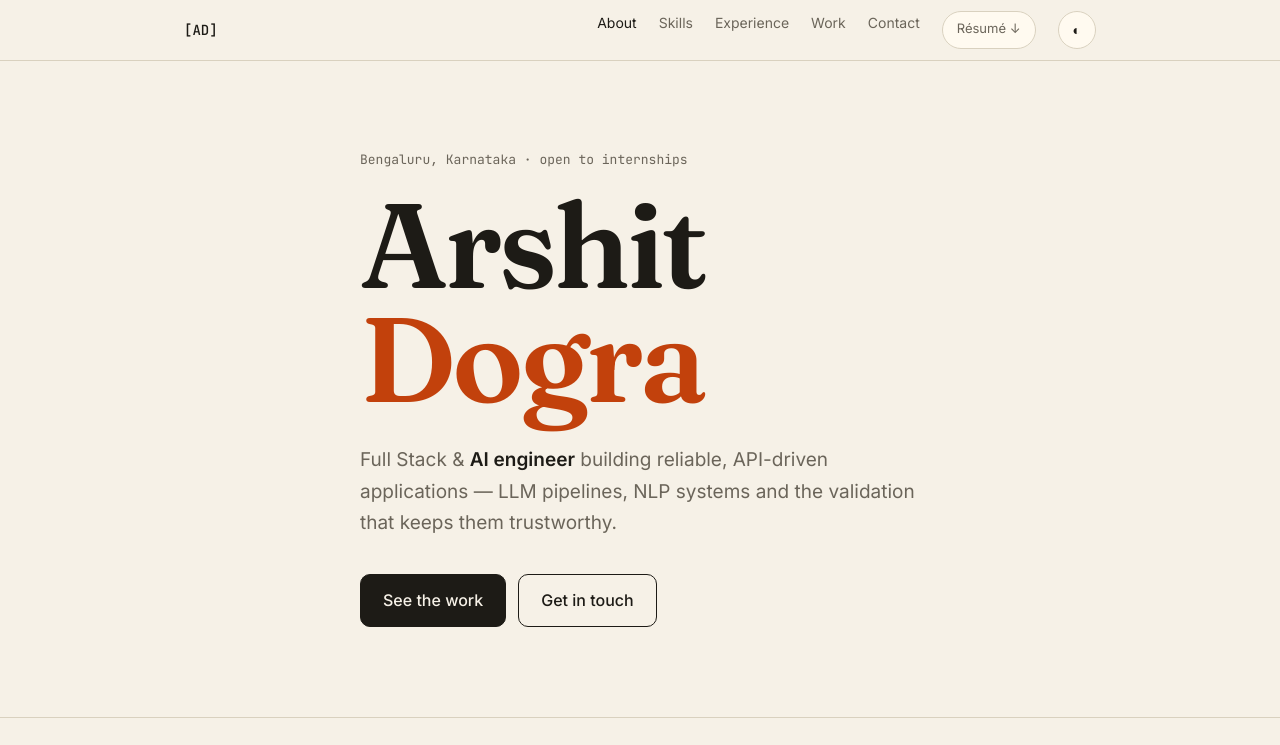
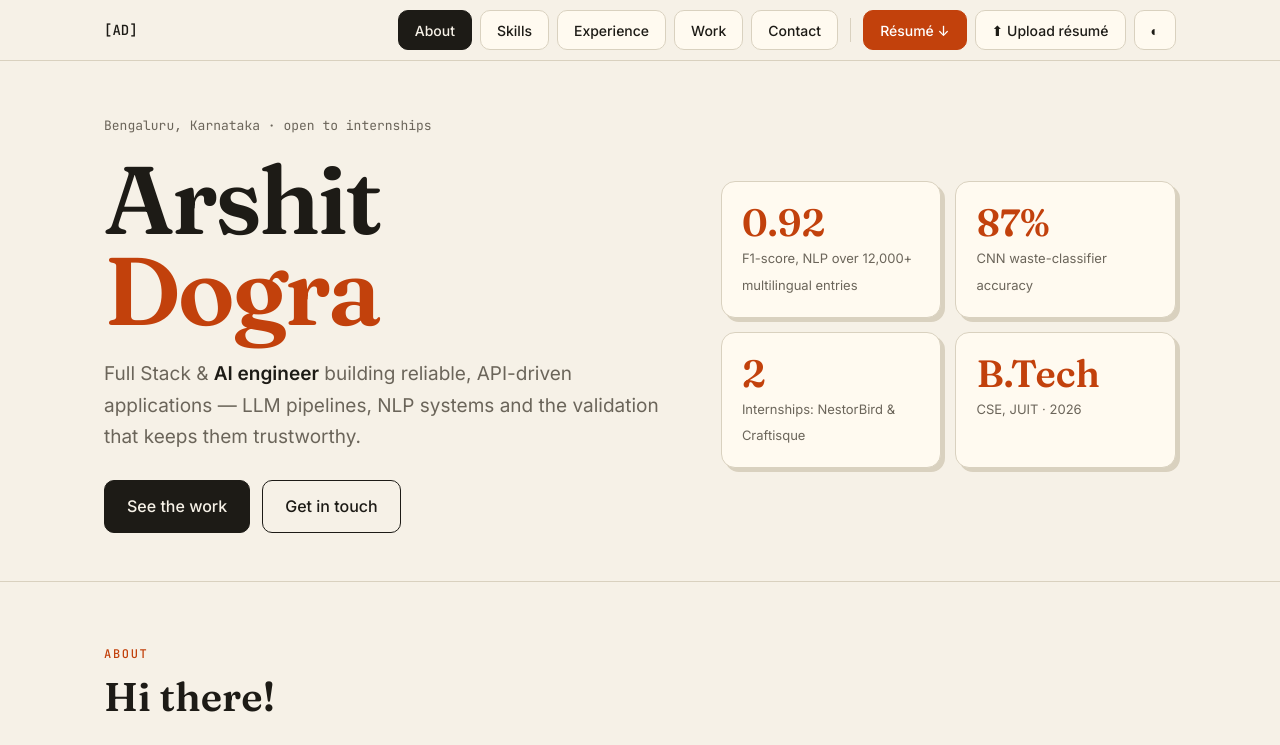
Before and after one commit to Arshit05/Arshit05.github.io, a plain HTML site: page index.html in a window 1280 px wide. Shown: the top 745 px of the page. Drawn offline with Linux system fonts and the light colour scheme.

Commit message:
Tighter layout, button nav, hero highlights, resume upload
Co-Authored-By: Claude Sonnet 5.5 <noreply@anthropic.com>

```diff
--- a/index.html
+++ b/index.html
@@ -22,33 +22,43 @@
 html{scroll-behavior:smooth;scroll-padding-top:80px}
 body{background:var(--bg);color:var(--ink);font:16px/1.65 var(--sans);-webkit-font-smoothing:antialiased}
 a{color:inherit}
-.wrap{max-width:960px;margin:0 auto;padding:0 24px}
-section{padding:96px 0;border-top:1px solid var(--line)}
+.wrap{max-width:1120px;margin:0 auto;padding:0 24px}
+section{padding:64px 0;border-top:1px solid var(--line)}
 .eyebrow{font:500 12px var(--mono);letter-spacing:.14em;text-transform:uppercase;color:var(--accent);margin-bottom:12px}
-h2{font:600 clamp(28px,4vw,40px)/1.15 var(--serif);margin-bottom:36px}
+h2{font:600 clamp(28px,4vw,40px)/1.15 var(--serif);margin-bottom:28px}
 /* nav */
 header{position:sticky;top:0;z-index:10;background:color-mix(in srgb,var(--bg) 85%,transparent);backdrop-filter:blur(10px);border-bottom:1px solid var(--line)}
 nav{display:flex;align-items:center;gap:28px;height:60px}
 .mono{font:500 14px var(--mono);text-decoration:none}
-nav .links{display:flex;gap:22px;margin-left:auto;font-size:14px}
-nav .links a{text-decoration:none;color:var(--muted)}
-nav .links a:hover,nav .links a.on{color:var(--ink)}
-.pill{border:1px solid var(--line);border-radius:99px;padding:6px 14px;font-size:13px;text-decoration:none;background:var(--surface)}
-.pill:hover{border-color:var(--accent)}
-#theme{cursor:pointer;font:inherit;color:inherit}
+nav{height:auto;min-height:60px;padding:8px 0;flex-wrap:wrap;gap:10px 20px}
+nav .links{display:flex;gap:8px;margin-left:auto;align-items:center;flex-wrap:wrap}
+.nbtn,.pill{display:inline-flex;align-items:center;gap:6px;min-height:40px;padding:8px 16px;border:1px solid var(--line);border-radius:10px;background:var(--surface);color:var(--ink);font:500 14px var(--sans);text-decoration:none;cursor:pointer;transition:transform .15s,box-shadow .15s,border-color .15s}
+.nbtn:hover,.pill:hover{border-color:var(--accent);transform:translate(-1px,-1px);box-shadow:2px 2px 0 var(--accent)}
+.nbtn[aria-current="true"]{background:var(--ink);color:var(--bg);border-color:var(--ink)}
+.nbtn.cta{background:var(--accent);color:var(--accent-ink);border-color:var(--accent)}
+:where(a,button,summary,input):focus-visible{outline:3px solid var(--accent);outline-offset:3px}
+.sep{width:1px;height:24px;background:var(--line);margin:0 4px}
+.sr{position:absolute;width:1px;height:1px;overflow:hidden;clip:rect(0 0 0 0);white-space:nowrap}
+.toast{position:fixed;left:50%;bottom:24px;transform:translateX(-50%) translateY(20px);background:var(--ink);color:var(--bg);padding:10px 18px;border-radius:10px;font-size:14px;opacity:0;pointer-events:none;transition:.25s;z-index:30}
+.toast.show{opacity:1;transform:translateX(-50%)}
 /* hero */
-.hero{min-height:82vh;display:flex;flex-direction:column;justify-content:center;border-top:0;padding:72px 0}
+.hero{border-top:0;padding:56px 0 48px}
+.hero .wrap{display:grid;grid-template-columns:1.25fr 1fr;gap:48px;align-items:center}
+.snap{display:grid;grid-template-columns:1fr 1fr;gap:14px}
+.snap div{background:var(--surface);border:1px solid var(--line);border-radius:14px;padding:20px;box-shadow:4px 4px 0 var(--line)}
+.snap b{display:block;font:600 38px/1.1 var(--serif);color:var(--accent)}
+.snap small{font-size:13px;color:var(--muted)}
 .hero .loc{font:400 13px var(--mono);color:var(--muted);margin-bottom:20px}
-.hero h1{font:600 clamp(52px,11vw,120px)/.95 var(--serif);letter-spacing:-.03em}
+.hero h1{font:600 clamp(48px,8vw,96px)/.95 var(--serif);letter-spacing:-.03em}
 .hero h1 span{color:var(--accent)}
-.hero p{max-width:560px;font-size:19px;color:var(--muted);margin:28px 0 36px}
+.hero p{max-width:560px;font-size:19px;color:var(--muted);margin:22px 0 28px}
 .hero p b{color:var(--ink);font-weight:600}
 .btns{display:flex;gap:12px;flex-wrap:wrap}
 .btn{display:inline-block;padding:12px 22px;border-radius:10px;text-decoration:none;font-weight:500;border:1px solid var(--ink);transition:transform .15s,box-shadow .15s}
 .btn.primary{background:var(--ink);color:var(--bg)}
 .btn:hover{transform:translate(-2px,-2px);box-shadow:3px 3px 0 var(--accent)}
 /* about */
-.about{display:grid;grid-template-columns:220px 1fr;gap:48px;align-items:start}
+.about{display:grid;grid-template-columns:200px 1fr;gap:40px;align-items:start}
 .photo{aspect-ratio:1;border-radius:14px;background:var(--surface);border:1px solid var(--line);display:grid;place-items:center;font:600 64px var(--serif);color:var(--accent);box-shadow:6px 6px 0 var(--line)}
 .about p+p{margin-top:14px}
 .about p{color:var(--muted)}
@@ -73,7 +83,7 @@ summary .when{font:400 13px var(--mono);color:var(--muted)}
 .detail .stack{font:400 13px var(--mono);color:var(--accent)}
 details[open] .role{color:var(--accent)}
 /* work */
-.work{display:grid;grid-template-columns:repeat(auto-fit,minmax(380px,1fr));gap:24px}
+.work{display:grid;grid-template-columns:repeat(auto-fit,minmax(320px,1fr));gap:20px}
 .proj{display:flex;flex-direction:column;background:var(--surface);border:1px solid var(--line);border-radius:14px;overflow:hidden;text-decoration:none;transition:transform .2s,box-shadow .2s}
 .proj:hover{transform:translate(-3px,-3px);box-shadow:6px 6px 0 var(--accent)}
 .shot{aspect-ratio:16/9;background:repeating-linear-gradient(45deg,var(--bg),var(--bg) 10px,var(--surface) 10px,var(--surface) 20px);border-bottom:1px solid var(--line);display:grid;place-items:center;font:400 12px var(--mono);color:var(--muted)}
@@ -85,7 +95,7 @@ details[open] .role{color:var(--accent)}
 .proj .stack{margin-top:12px;font:400 12px var(--mono);color:var(--muted)}
 .proj .more{margin-top:14px;font-size:14px;font-weight:500}
 /* edu */
-.cols{display:grid;grid-template-columns:repeat(auto-fit,minmax(260px,1fr));gap:32px}
+.cols{display:grid;grid-template-columns:repeat(auto-fit,minmax(260px,1fr));gap:28px}
 .cols h3{font:500 12px var(--mono);letter-spacing:.1em;text-transform:uppercase;color:var(--accent);margin-bottom:14px}
 .cols li{list-style:none;padding:10px 0;border-top:1px solid var(--line);font-size:15px}
 .cols li small{display:block;color:var(--muted)}
@@ -94,14 +104,17 @@ details[open] .role{color:var(--accent)}
 .contact h2{font-size:clamp(36px,7vw,72px)}
 .contact a.mail{font:600 clamp(20px,3vw,30px) var(--serif);color:var(--accent)}
 .social{display:flex;gap:12px;margin-top:28px;flex-wrap:wrap}
-footer{border-top:1px solid var(--line);padding:32px 0;font:400 13px var(--mono);color:var(--muted)}
+footer{border-top:1px solid var(--line);padding:24px 0;font:400 13px var(--mono);color:var(--muted)}
 footer .wrap{display:flex;justify-content:space-between;gap:16px;flex-wrap:wrap}
 /* reveal */
 .rv{opacity:0;transform:translateY(18px);transition:opacity .6s,transform .6s}
 .rv.in{opacity:1;transform:none}
 @media (prefers-reduced-motion:reduce){.rv{opacity:1;transform:none;transition:none}html{scroll-behavior:auto}}
 @media (max-width:720px){
-  nav .links a:not(.pill){display:none}
+  .hero .wrap{grid-template-columns:1fr}
+  nav .links{margin-left:0;width:100%;flex-wrap:nowrap;overflow-x:auto;padding-bottom:4px}
+  .nbtn,.pill{white-space:nowrap}
+  section{padding:48px 0}
   .about{grid-template-columns:1fr}.photo{max-width:160px}
   .work{grid-template-columns:1fr}
   details summary{grid-template-columns:36px 1fr}summary .when{grid-column:2}
@@ -110,21 +123,33 @@ footer .wrap{display:flex;justify-content:space-between;gap:16px;flex-wrap:wrap}
 </style>
 </head>
 <body>
-<header><div class="wrap"><nav>
-  <a class="mono" href="#top">[AD]</a>
+<header><div class="wrap"><nav aria-label="Primary">
+  <a class="mono" href="#top" aria-label="Back to top">[AD]</a>
   <div class="links">
-    <a href="#about">About</a><a href="#skills">Skills</a><a href="#experience">Experience</a><a href="#work">Work</a><a href="#contact">Contact</a>
-    <a class="pill" href="Arshit_Dogra_FullStack_AI_Intern_Resume.pdf" download>Résumé ↓</a>
-    <button class="pill" id="theme" aria-label="Toggle theme">◐</button>
+    <a class="nbtn" href="#about">About</a><a class="nbtn" href="#skills">Skills</a><a class="nbtn" href="#experience">Experience</a><a class="nbtn" href="#work">Work</a><a class="nbtn" href="#contact">Contact</a>
+    <span class="sep" aria-hidden="true"></span>
+    <a class="nbtn cta" id="resume" href="Arshit_Dogra_FullStack_AI_Intern_Resume.pdf" download>Résumé ↓</a>
+    <button class="nbtn" id="upload" type="button">⬆ Upload résumé</button>
+    <input class="sr" id="file" type="file" accept="application/pdf,.pdf,.doc,.docx" tabindex="-1" aria-label="Choose résumé file">
+    <button class="nbtn" id="theme" type="button" aria-label="Toggle light or dark theme">◐</button>
   </div>
 </nav></div></header>
+<div class="toast" id="toast" role="status" aria-live="polite"></div>
 
 <main id="top">
 <section class="hero"><div class="wrap">
+  <div>
   <div class="loc">Bengaluru, Karnataka · open to internships</div>
   <h1>Arshit<br><span>Dogra</span></h1>
   <p>Full Stack &amp; <b>AI engineer</b> building reliable, API-driven applications — LLM pipelines, NLP systems and the validation that keeps them trustworthy.</p>
   <div class="btns"><a class="btn primary" href="#work">See the work</a><a class="btn" href="#contact">Get in touch</a></div>
+  </div>
+  <div class="snap" aria-label="Highlights">
+    <div><b>0.92</b><small>F1-score, NLP over 12,000+ multilingual entries</small></div>
+    <div><b>87%</b><small>CNN waste-classifier accuracy</small></div>
+    <div><b>2</b><small>Internships: NestorBird &amp; Craftisque</small></div>
+    <div><b>B.Tech</b><small>CSE, JUIT · 2026</small></div>
+  </div>
 </div></section>
 
 <section id="about"><div class="wrap rv">
@@ -217,8 +242,23 @@ btn.onclick=()=>{
   try{localStorage.setItem('theme',root.dataset.theme)}catch(e){}
 };
 const links=[...document.querySelectorAll('nav .links a[href^="#"]')];
-const so=new IntersectionObserver(es=>es.forEach(e=>{if(e.isIntersecting)links.forEach(l=>l.classList.toggle('on',l.hash==='#'+e.target.id))}),{rootMargin:'-40% 0px -55% 0px'});
+const so=new IntersectionObserver(es=>es.forEach(e=>{if(e.isIntersecting)links.forEach(l=>{l.toggleAttribute('aria-current',false);if(l.hash==='#'+e.target.id)l.setAttribute('aria-current','true')})}),{rootMargin:'-40% 0px -55% 0px'});
 document.querySelectorAll('section[id]').forEach(s=>so.observe(s));
+/* résumé upload: stored in this browser (IndexedDB) */
+const toast=document.getElementById('toast');
+function say(m){toast.textContent=m;toast.classList.add('show');setTimeout(()=>toast.classList.remove('show'),3200)}
+const db=()=>new Promise((res,rej)=>{const q=indexedDB.open('portfolio',1);q.onupgradeneeded=()=>q.result.createObjectStore('kv');q.onsuccess=()=>res(q.result);q.onerror=()=>rej(q.error)});
+const kv=async(mode,fn)=>{const d=await db();return new Promise((res,rej)=>{const t=d.transaction('kv',mode),r=fn(t.objectStore('kv'));t.oncomplete=()=>res(r&&r.result);t.onerror=()=>rej(t.error)})};
+const resume=document.getElementById('resume'),file=document.getElementById('file');
+let url=null;
+async function load(){try{const f=await kv('readonly',s=>s.get('resume'));if(f){if(url)URL.revokeObjectURL(url);url=URL.createObjectURL(f);document.querySelectorAll('a[download]').forEach(a=>{a.href=url;a.setAttribute('download',f.name)})}}catch(e){}}
+load();
+document.getElementById('upload').onclick=()=>file.click();
+file.onchange=async()=>{const f=file.files[0];if(!f)return;
+  if(f.size>10*1024*1024){say('File is over 10 MB — pick a smaller one.');return}
+  try{await kv('readwrite',s=>s.put(f,'resume'));await load();say('Saved "'+f.name+'" in this browser. Résumé buttons now use it.')}
+  catch(e){say('Could not save the file in this browser.')}
+  file.value=''};
 </script>
 </body>
 </html>
```
